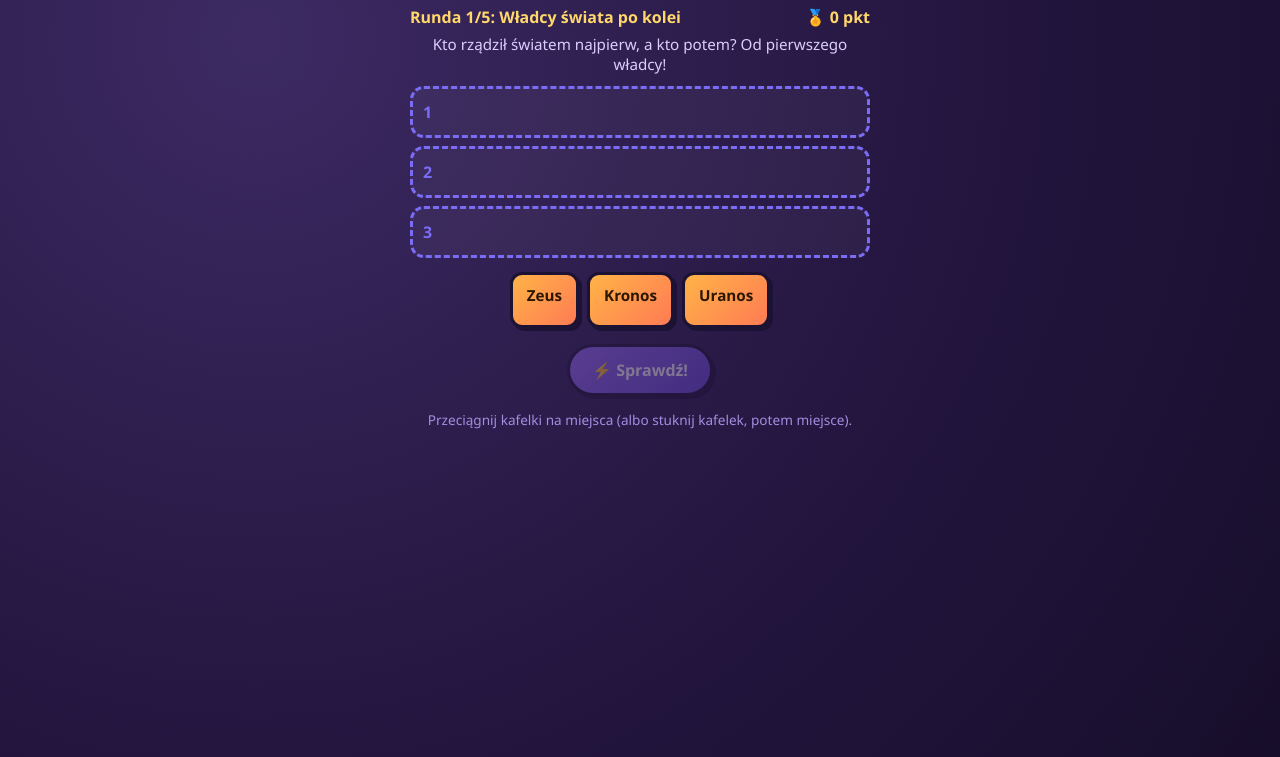
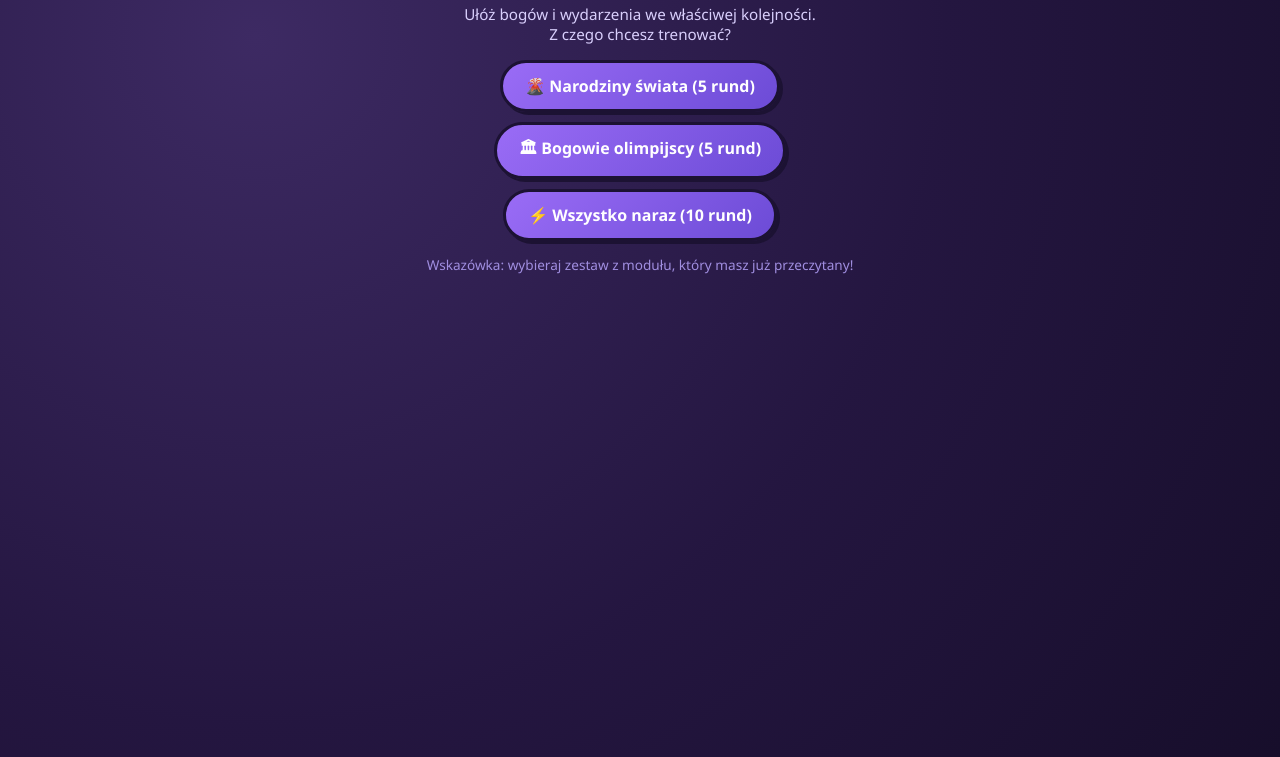
Before and after one commit to tomekwinter/olimpio-gry, a plain HTML site: page lancuch.html in a window 1280 px wide. Shown: the part 43-800 px from the top of the page. Drawn offline with Linux system fonts and the light colour scheme.

Commit message:
Lancuch rodzinny: 5 rund modulu 2 (Bogowie olimpijscy) + ekran wyboru zestawu

```diff
--- a/lancuch.html
+++ b/lancuch.html
@@ -52,7 +52,17 @@
 </style>
 </head>
 <body>
-<div class="strefa" id="gra">
+<div class="strefa" id="menu">
+  <h1>🌳 ŁAŃCUCH RODZINNY</h1>
+  <p class="opis">Ułóż bogów i wydarzenia we właściwej kolejności.<br>Z czego chcesz trenować?</p>
+  <div class="przyciski" style="flex-direction: column; align-items: center;">
+    <button onclick="start('m1')">🌋 Narodziny świata (5 rund)</button>
+    <button onclick="start('m2')">🏛 Bogowie olimpijscy (5 rund)</button>
+    <button onclick="start('all')">⚡ Wszystko naraz (10 rund)</button>
+  </div>
+  <p class="info">Wskazówka: wybieraj zestaw z modułu, który masz już przeczytany!</p>
+</div>
+<div class="strefa" id="gra" style="display:none">
   <h1>🌳 ŁAŃCUCH RODZINNY</h1>
   <div class="pasek"><span id="runda"></span><span id="punkty">🏅 0 pkt</span></div>
   <p class="opis" id="opis"></p>
@@ -65,8 +75,8 @@
 </div>
 <script>
 // Rundy: elementy podane w POPRAWNEJ kolejności (od najstarszego / od początku).
-// Fakty z modułu 1 "Narodziny świata" (zweryfikowane z Parandowskim).
-const RUNDY = [
+// Fakty z modułów 1-2 (zweryfikowane z Parandowskim, rozdz. 2-3).
+const RUNDY_M1 = [
   { tytul: "Władcy świata po kolei",
     opis: "Kto rządził światem najpierw, a kto potem? Od pierwszego władcy!",
     elementy: ["Uranos", "Kronos", "Zeus"] },
@@ -83,8 +93,35 @@ const RUNDY = [
     opis: "Historia pierwszej kobiety: ułóż po kolei!",
     elementy: ["Bogowie tworzą Pandorę", "Ślub z Epimeteuszem", "Narodziny Pyrry", "Pyrra w czółnie z Deukalionem"] },
 ];
+const RUNDY_M2 = [
+  { tytul: "Pierwszy dzień Hermesa",
+    opis: "Najbardziej pracowity noworodek świata: co zrobił po kolei?",
+    elementy: ["Cytra ze skorupy żółwia", "Kradzież trzody Apollina", "Powrót przez dziurkę od klucza", "Śmiech zdradza winowajcę", "Cytra za kaduceusz"] },
+  { tytul: "Losy Hefajstosa",
+    opis: "Od Olimpu przez morze i z powrotem: ułóż po kolei!",
+    elementy: ["Obrona mamy Hery", "Zrzucenie z Olimpu", "Dziewięć lat u Tetydy", "Powrót na ośle z Dionizosem"] },
+  { tytul: "Cztery pokolenia",
+    opis: "Od prapradziadka do prawnuczki: ułóż rodzinę po kolei!",
+    elementy: ["Uranos", "Kronos", "Zeus", "Atena"] },
+  { tytul: "Feralny koncert",
+    opis: "Pojedynek muzyczny i jego skutki: co było po czym?",
+    elementy: ["Marsjas gra na fletni", "Apollo gra i śpiewa", "Midas dostaje ośle uszy", "Fryzjer krzyczy do jamki", "Trzciny zdradzają sekret"] },
+  { tytul: "Historia Psyche",
+    opis: "Miłość Erosa i Psyche: ułóż wydarzenia po kolei!",
+    elementy: ["Ludzie modlą się do Psyche", "Eros się zakochuje", "Lampka i kropla oliwy", "Eros znika, Psyche cierpi", "Zaślubiny na Olimpie"] },
+];
+const ZESTAWY = { m1: RUNDY_M1, m2: RUNDY_M2, all: [...RUNDY_M1, ...RUNDY_M2] };
 
+let RUNDY = RUNDY_M1;
 let runda = 0, punkty = 0, probaWRundzie = 1, wybrany = null;
+
+function start(zestaw) {
+  RUNDY = ZESTAWY[zestaw];
+  runda = 0; punkty = 0;
+  el("menu").style.display = "none";
+  el("gra").style.display = "";
+  pokazRunde();
+}
 
 const el = id => document.getElementById(id);
 
@@ -217,7 +254,6 @@ if (window.Telegram && window.Telegram.WebApp) {
   Telegram.WebApp.ready();
   Telegram.WebApp.expand();
 }
-pokazRunde();
 </script>
 </body>
 </html>
```
